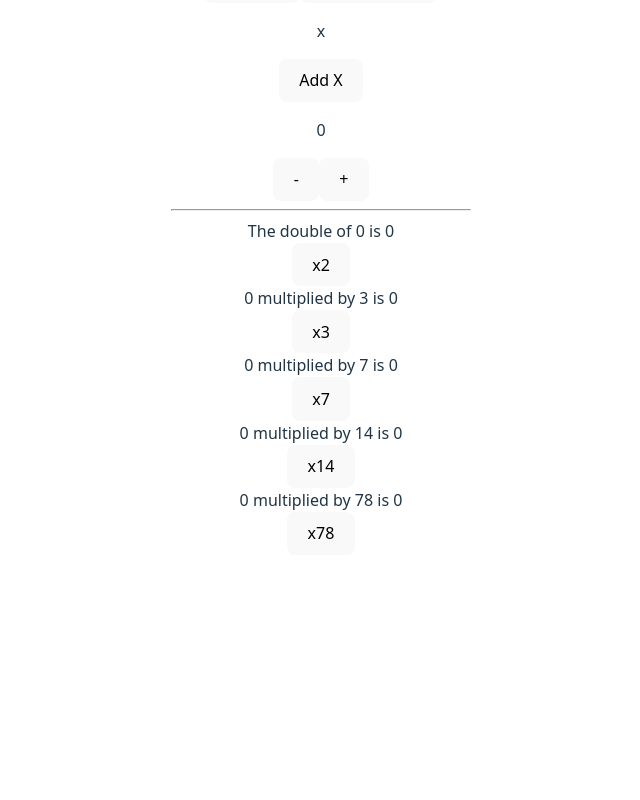
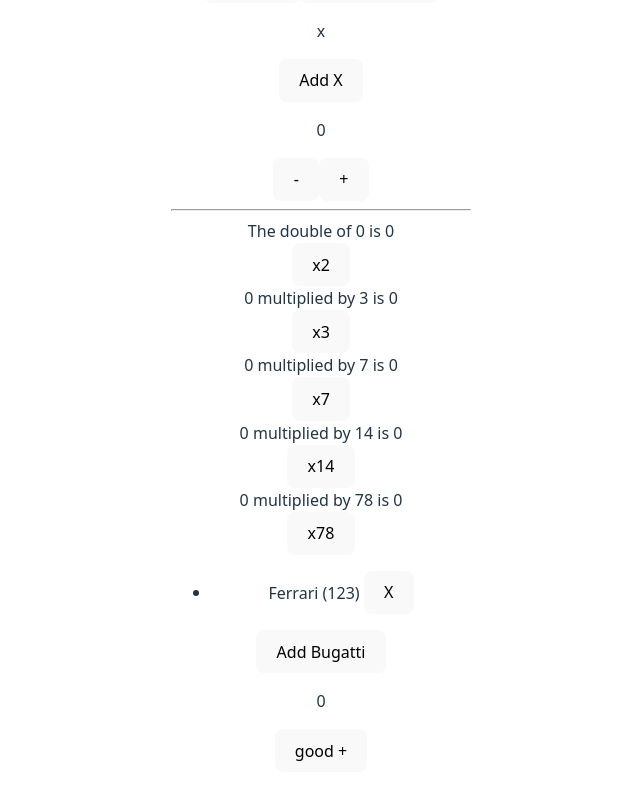
Before and after one commit to Emily-Morton/first_react_app, a React (Vite) app: page / in a window 1280 px wide. Shown: the part 929-1729 px from the top of the page, without its empty margins (319-959 px from the left). Before the commit the page ends 1516 px from the top, so only its background shows below. Built offline with nearby package versions, Linux system fonts and the light colour scheme.

Commit message:
created basics file, example components

```diff
--- a/src/App.jsx
+++ b/src/App.jsx
@@ -7,6 +7,7 @@ import ListComponent from "./ListComponent.jsx";
 import {OnClickHandler, OnHoverHandler} from "./Handlers.jsx";
 import {CounterComponent, AddX} from "./MainComponent.jsx";
 import Counter  from "./Counter.jsx";
+import {OneComponent, TwoComponent}  from "./Basics.jsx";
 
 
 function App() {
@@ -36,6 +37,9 @@ function App() {
 
     <Counter />
 
+    <OneComponent />
+    <TwoComponent />
+
   </>
   );
 }
--- /dev/null
+++ b/src/Basics.jsx
@@ -0,0 +1,61 @@
+import { useState } from "react";
+
+export {
+  OneComponent,
+  TwoComponent
+}
+
+const initialCar = {
+  _id: 1,
+  name: "Ferrari",
+  bhp: 123
+}
+const carToAdd = {
+  _id: 2,
+  name: "Bugatti",
+  bhp: 123
+}
+
+function OneComponent(){
+  const [cars, setCars] = useState([initialCar])
+
+    const removeCar = (id) => {
+    const idx = cars.findIndex((item) => item._id === id);
+    setCars([...cars.slice(0, idx), ...cars.slice(idx + 1)]);
+  };
+
+  return (
+      <div>
+      <ul>
+        {cars.map(({ name, bhp, _id }) => (
+          <li key={_id}>
+            {name} ({bhp}) <button onClick={() => removeCar(_id)}>X</button>
+          </li>
+        ))}
+      </ul>
+      <button onClick={() => setCars([...cars, carToAdd])}>Add Bugatti</button>
+    </div>
+  )
+
+}
+
+function TwoComponent() {
+  const [count, setCount] = useState(0);
+
+  function increment(){
+    // bad
+    // setCount(count + 1);
+    // setCount(count + 1);
+
+    // good
+    setCount((count) => count + 1);
+    setCount((count) => count + 1);
+  }
+
+  return (
+    <>
+      <p>{count}</p>
+      <button onClick={increment}>good +</button>
+    </>
+  );
+}
```
